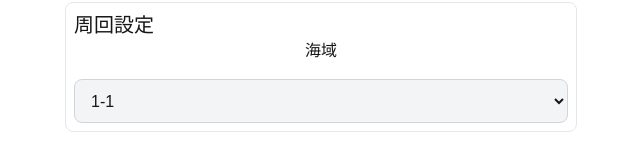
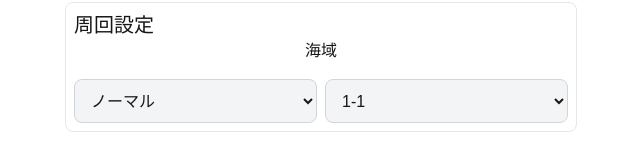
Before and after one commit to kanade2001/azurlane-webtool, a Next.js app: page /exp-calculator in a window 1280 px wide. Shown: the part 978-1128 px from the top of the page, without its empty margins (319-959 px from the left). Built offline with nearby package versions, Linux system fonts and the light colour scheme.

Commit message:
Feat-カテゴリ選択フィールドを追加

```diff
--- a/src/app/exp-calculator/_components/preference-field.tsx
+++ b/src/app/exp-calculator/_components/preference-field.tsx
@@ -11,6 +11,14 @@ export default function PreferenceField(props: PreferenceFieldProps) {
       <h2 className="text-xl">{props.label}</h2>
       <div className="flex flex-col items-center gap-4">
         <h3>海域</h3>
+        <div className="grid w-full grid-cols-2 gap-2">
+          <SelectInput
+            id="area"
+            options={[
+              { value: "Normal", label: "ノーマル" },
+              { value: "Hard", label: "ハード" },
+            ]}
+          />
           <SelectInput
             id="area"
             options={[
@@ -20,5 +28,6 @@ export default function PreferenceField(props: PreferenceFieldProps) {
           />
         </div>
       </div>
+    </div>
   );
 }
```
Lines whose indentation alone changed are shown as unchanged.
